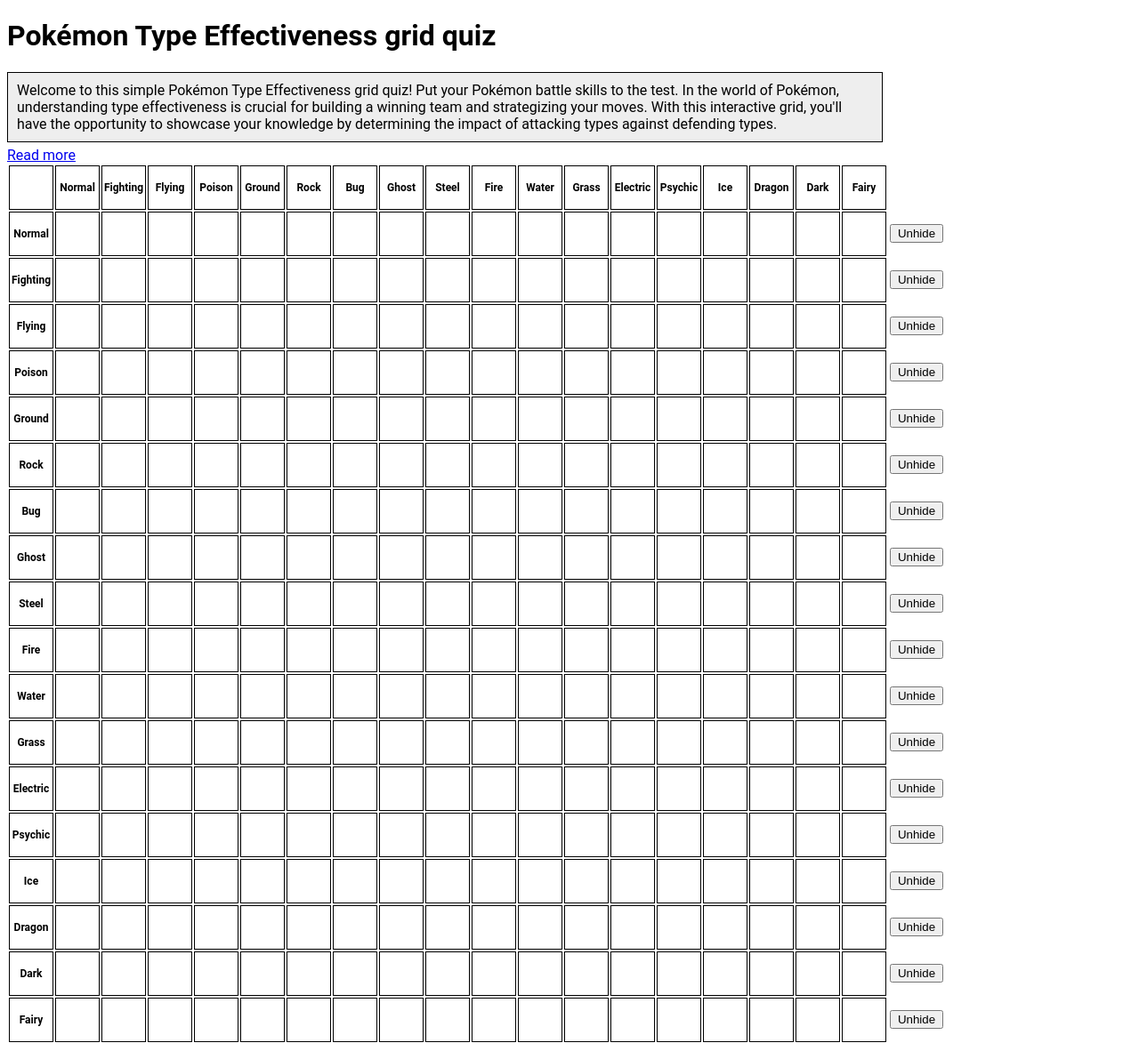
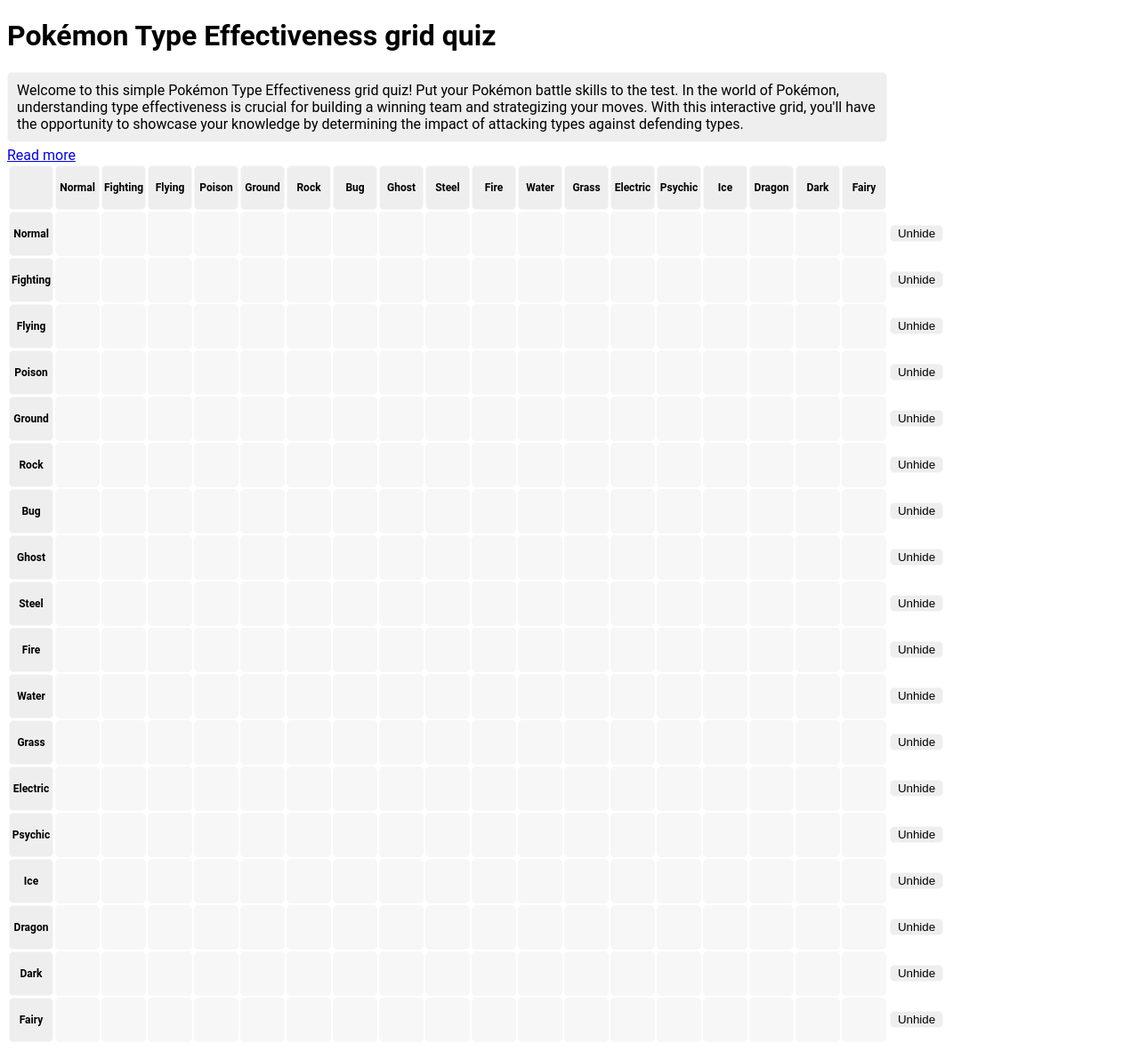
Before and after one commit to DarthJahus/PokemonTypesQuiz, a Flask app: page / in a window 1280 px wide. Shown: the whole page at 89% size. Run offline with Flask 3, Linux system fonts and the light colour scheme.

Commit message:
Some colours and roundness.

```diff
--- a/static/main.js
+++ b/static/main.js
@@ -21,7 +21,7 @@
 
 		pokemonTypes.forEach(otherType => {
 			let cell = document.getElementById(`cell-${type}-${otherType}`);
-				cell.style.backgroundColor = 'white'; // 'lightgrey';
+				cell.style.backgroundColor = '#F7F7F7'; // 'lightgrey';
 				colorIndex[`${type}-${otherType}`] = 0;
 				cell.addEventListener('click', () => {
 					colorIndex[`${type}-${otherType}`] = (colorIndex[`${type}-${otherType}`] + 1) % colors.length;
--- a/static/style.css
+++ b/static/style.css
@@ -11,12 +11,14 @@
     width: 50px;
     height: 50px;
     text-align: center;
-    border: 1px solid #000;
+    border: 1px solid #F7F7F7;
 	font-size: 12px;
 	cursor: pointer;
 	aspect-ratio: 1/1;
 	box-sizing: border-box;
 	user-select: none;
+	background: #EEE;
+	border-radius: 5px;
 }
 
 .cell {
@@ -30,6 +32,7 @@
     height: 50%;
     border: 1px solid #FFF;
     cursor: pointer;
+    border-radius: 5px;
 }
 
 .btn-answer:focus {
@@ -37,24 +40,27 @@
 }
 
 .hidden {
-	/* visibility: hidden; */
 	visibility: hidden;
 }
 
 .btn-unhide {
 	user-select: none;
 	width: 60px;
+	border: 1px solid #F7F7F7;
+	border-radius: 5px;
+	background: #EEE;
 }
 
 .expandable-text {
-  width: 962px;
+  width: 967px;
   max-height: 60px;
   overflow: hidden;
   transition: max-height 0.3s ease;
-  border: solid;
+  border: 1px solid #F7F7F7;
   border-width: thin;
-  background-color: #EEE;
+  background: #EEE;
   padding: 10px;
+  border-radius: 5px;
 }
 
 #read-more-link {
@@ -66,6 +72,7 @@
   display: inline-block;
   width: 10px;
   height: 10px;
+  border-radius: 2px;
 }
 
 .highlight-atk {
--- a/templates/index.html
+++ b/templates/index.html
@@ -53,10 +53,11 @@
             <tr>
                 <th>{{ offensive_type }}</th>
                 {% for defensive_type in pokemon_types %}
-                  <td id="cell-{{ offensive_type }}-{{ defensive_type }}" class="cell">
+                  <td id="cell-{{ offensive_type }}-{{ defensive_type }}" class="cell" tabindex="-1">
 					<button id="{{ offensive_type }}-{{ defensive_type }}"
 							style="background-color: {{ type_effectiveness[offensive_type][loop.index0] }};"
-							class="btn-answer {{ offensive_type }} hidden">
+							class="btn-answer {{ offensive_type }} hidden"
+                            tabindex="-1">
 					</button>
 				  </td>
                 {% endfor %}
```
